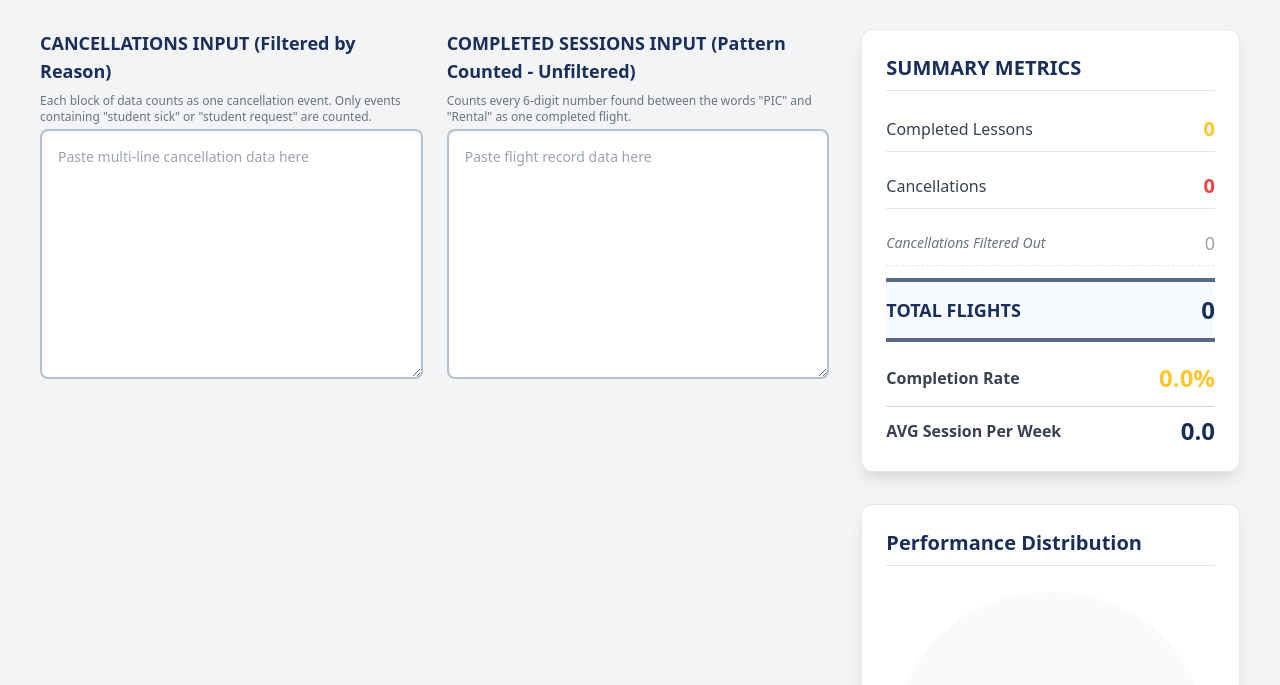
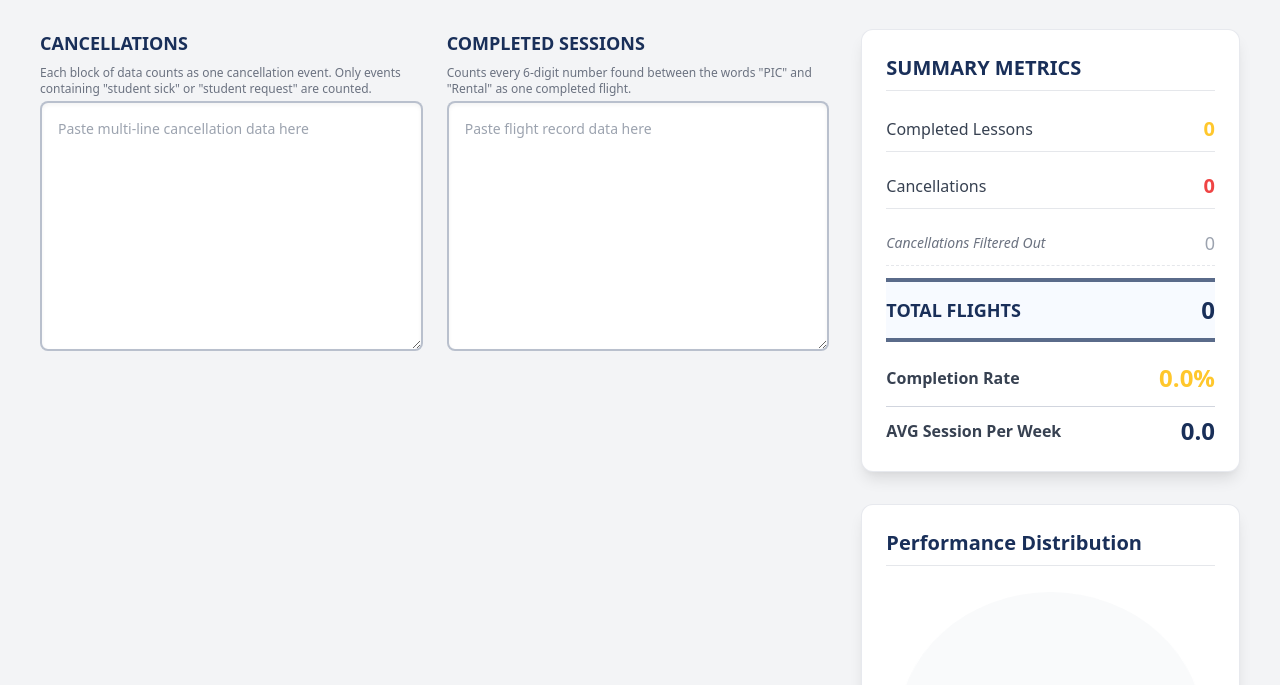
Before and after one commit to eddie474/AOA_Attendance_Calculator, a plain HTML site: page index.html in a window 1280 px wide. Shown: the part 115-800 px from the top of the page. Drawn offline with nearby package versions, Linux system fonts and the light colour scheme.

Commit message:
Update index.html

```diff
--- a/index.html
+++ b/index.html
@@ -51,14 +51,14 @@
                 <div class="grid grid-cols-1 md:grid-cols-2 gap-6">
                     <!-- Cancellations Input (Block Separated & Filtered) -->
                     <div>
-                        <label for="cancellationInput" class="block text-lg font-semibold text-primary mb-2">CANCELLATIONS INPUT (Filtered by Reason)</label>
+                        <label for="cancellationInput" class="block text-lg font-semibold text-primary mb-2">CANCELLATIONS</label>
                         <p class="text-xs text-gray-500 mb-1">Each block of data counts as one cancellation event. Only events containing "student sick" or "student request" are counted.</p>
                         <textarea id="cancellationInput" oninput="calculateMetrics()" placeholder="Paste multi-line cancellation data here" class="w-full p-4 border-2 border-primary/30 rounded-lg focus:ring-red-500 focus:border-red-500 text-sm shadow-inner"></textarea>
                     </div>
 
                     <!-- Completed Flights Input (Pattern Counted - Unfiltered) -->
                     <div>
-                        <label for="completedInput" class="block text-lg font-semibold text-primary mb-2">COMPLETED SESSIONS INPUT (Pattern Counted - Unfiltered)</label>
+                        <label for="completedInput" class="block text-lg font-semibold text-primary mb-2">COMPLETED SESSIONS</label>
                         <p class="text-xs text-gray-500 mb-1">Counts every 6-digit number found between the words "PIC" and "Rental" as one completed flight.</p>
                         <textarea id="completedInput" oninput="calculateMetrics()" placeholder="Paste flight record data here" class="w-full p-4 border-2 border-primary/30 rounded-lg focus:ring-green-500 focus:border-green-500 text-sm shadow-inner"></textarea>
                     </div>
```
